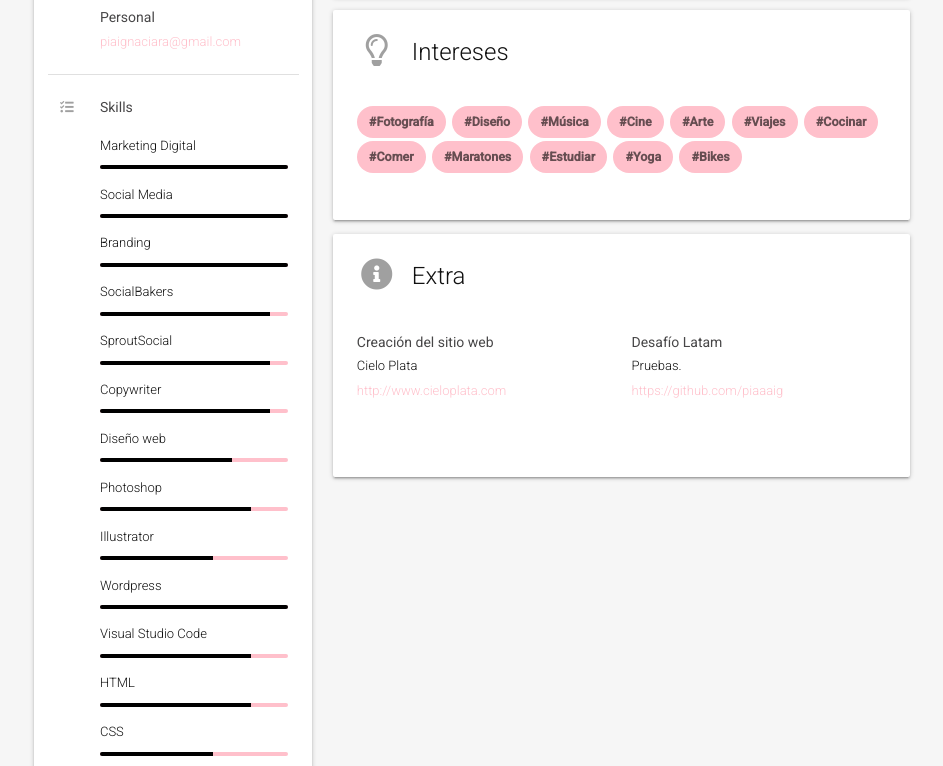
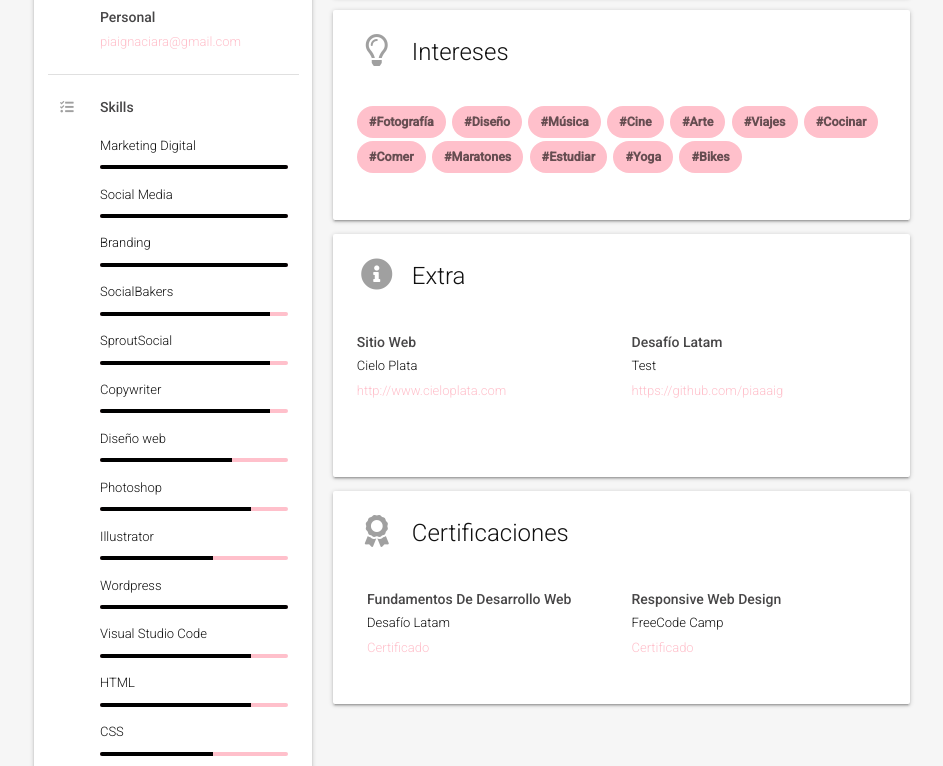
Before and after one commit to piaaaig/mi-cv, a plain HTML site: page index.html in a window 1280 px wide. Shown: the part 951-1717 px from the top of the page, without its empty margins (168-1111 px from the left). Drawn offline with nearby package versions, Linux system fonts and the light colour scheme; a script that the page names is missing.

Commit message:
certificaciones

```diff
--- a/assets/css/style.css
+++ b/assets/css/style.css
@@ -88,7 +88,7 @@ p   {
 strong {
     font-family: 'Roboto', sans-serif;
     font-size: 14px;
-    font-weight: 400;
+    font-weight: 500;
     color: rgb(71, 70, 71);
 }
 
--- a/index.html
+++ b/index.html
@@ -340,15 +340,40 @@
 
             <div class="row row-col">
               <div class="col s12 m6 l6 xl6">
-                <strong>Creación del sitio web</strong>
+                <strong>Sitio Web</strong>
                 <p>Cielo Plata</p>
                 <p><a href="http://www.cieloplata.com">http://www.cieloplata.com</a></p>
               </div>
 
               <div class="col s12 m6 l6 xl6">
                 <strong>Desafío Latam</strong>
-                <p>Pruebas.</p>
+                <p>Test</p>
                 <p><a href="https://github.com/piaaaig">https://github.com/piaaaig</a></p>
+              </div>
+            </div>
+          </div>
+        </div>
+        <div class="card">
+          <!--Interests-->
+          <div class="card-content">
+            <div class="row row-title">
+              <div class="col s12 m12 l12 xl12">
+                <span class="card-title"><i class="fas fa-award fa-lg"></i>Certificaciones</span>
+              </div>
+            </div>
+
+            <div class="row">
+              <div class="col s12 m12 l12 xl12">
+                <div class="col s12 m6 l6 xl6">
+                  <strong>Fundamentos De Desarrollo Web</strong>
+                  <p>Desafío Latam</p>
+                  <p><a href="https://bit.ly/37hDWb8">Certificado</a></p>
+                </div>
+
+                <div class="col s12 m6 l6 xl6">
+                  <strong>Responsive Web Design</strong>
+                  <p>FreeCode Camp</p>
+                  <p><a href="https://lnkd.in/eudHQew">Certificado</a></p>
                 </div>
               </div>
             </div>
```
Also changed, not shown: assets/css/materialize.css. Lines whose indentation alone changed are shown as unchanged.
